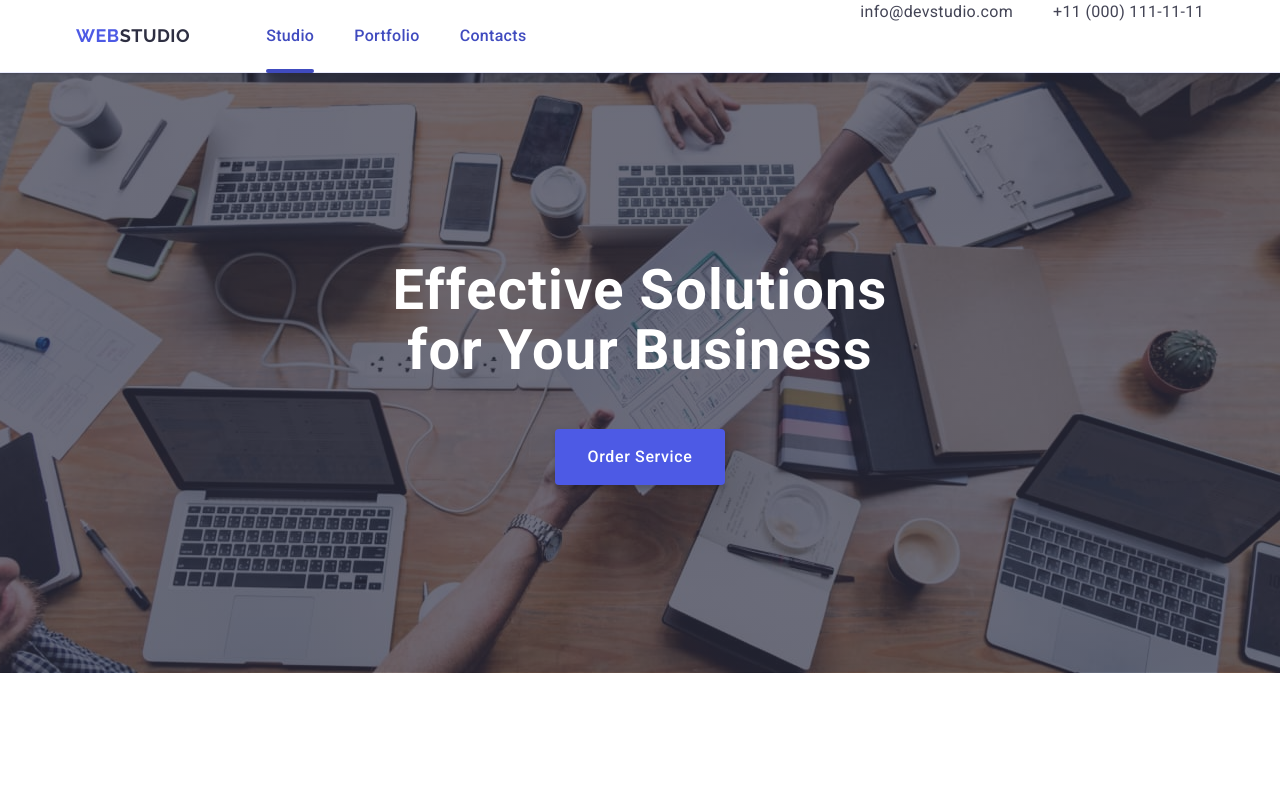
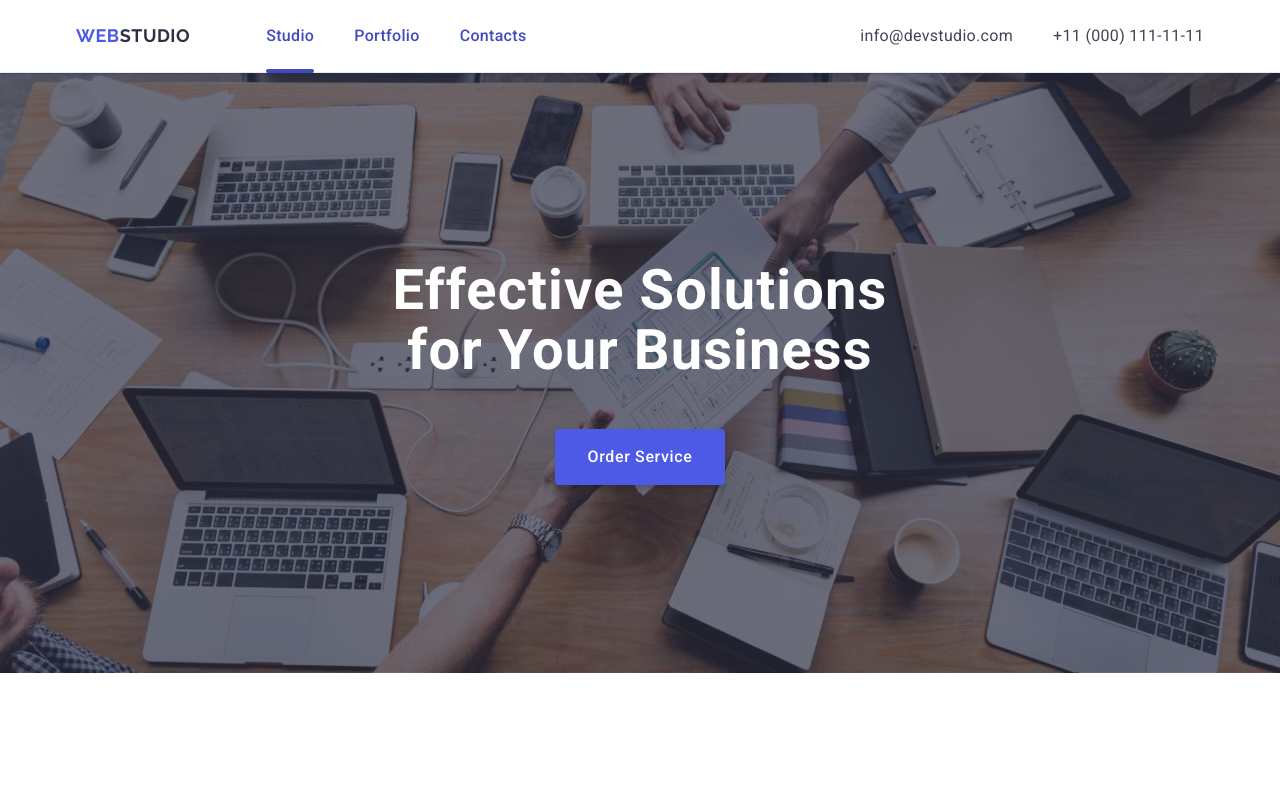
Before and after one commit to Vados84/goit-markup-hw-04, a plain HTML site: page index.html in a window 1280 px wide. Shown: the top 789 px of the page. Drawn offline with nearby package versions, Linux system fonts and the light colour scheme.

Commit message:
Update style.css

```diff
--- a/css/style.css
+++ b/css/style.css
@@ -117,6 +117,8 @@ p {
 }
 
 .header-addres {
+  display: flex;
+  align-items: center;
   font-style: normal;
 }
 
@@ -130,6 +132,8 @@ p {
   letter-spacing: 0.02em;
   color: #434455;
   transition: color 250ms cubic-bezier(0.4, 0, 0.2, 1);
+  padding-top: 24px;
+  padding-bottom: 24px;
 }
 
 .addres-hover:hover,
```
